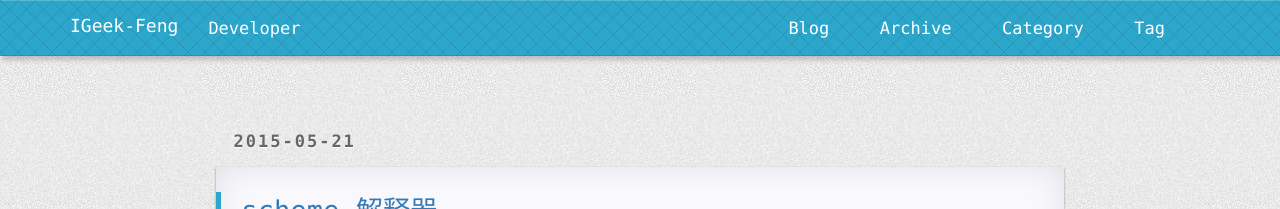
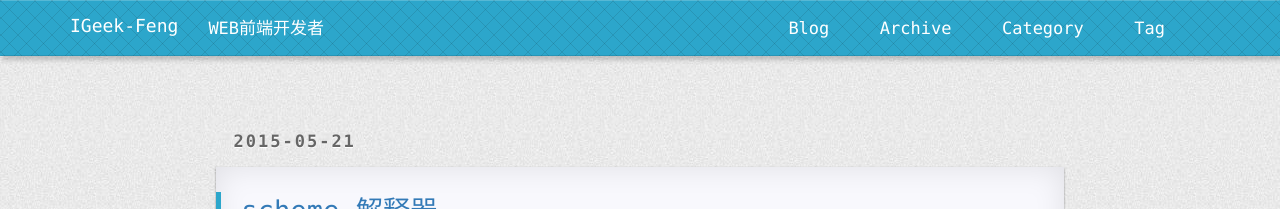
Before and after one commit to qiaojianfeng/blog, a Jekyll site: the page built from index.html, in a window 1280 px wide and 900 px high. Shown: the top 209 px of the window. Built offline with Jekyll 4.4.1, drawn with Linux system fonts in a browser that asks for light colours; nearby versions of some CDN libraries; the list of posts is cut into pages by our own code; comment, search, counter and statistics services are not loaded; a style sheet for code colours, icons or effects is not loaded.

Commit message:
Update _config.yml

```diff
--- a/_config.yml
+++ b/_config.yml
@@ -27,7 +27,7 @@ defaults:
 
 title: "IGeek-Feng"
 email: "845882161@163.com"
-description: "Developer"
+description: "WEB前端开发者"
 github_username:  "webweifeng"
 
 
```
